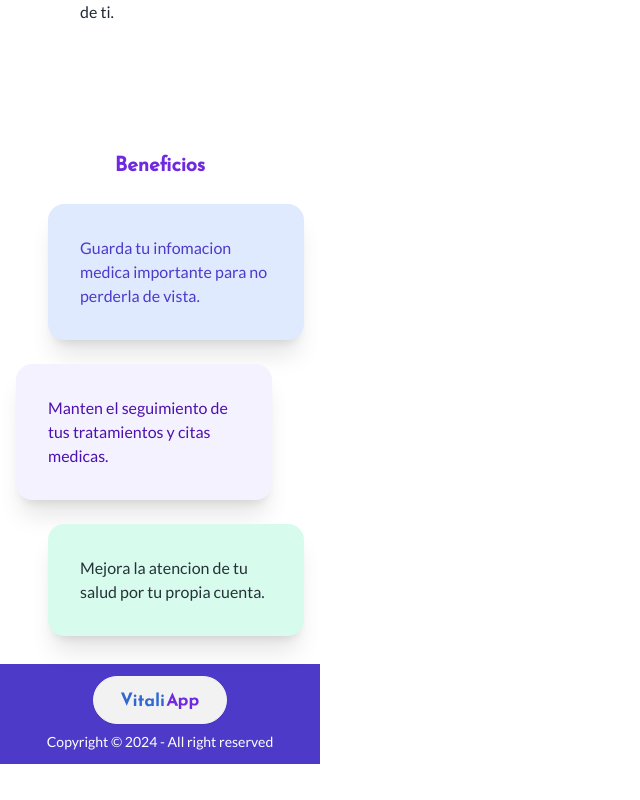
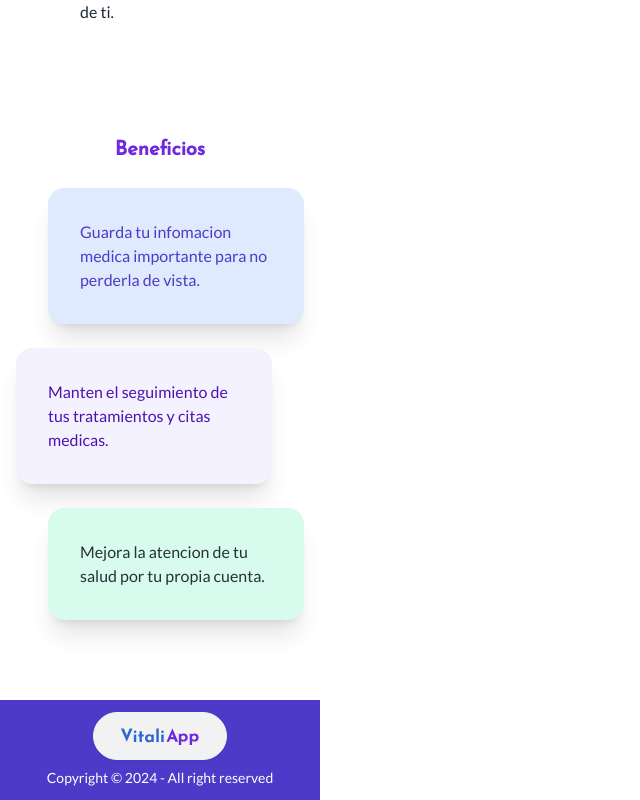
Before and after one commit to cuidat-28js/cuidat-app, a Next.js app: page /landing in a window 1280 px wide. Shown: the part 1817-2617 px from the top of the page, without its empty margins (0-640 px from the left). Before the commit the page ends 2581 px from the top, so only its background shows below. Built offline with nearby package versions, Linux system fonts and the light colour scheme.

Commit message:
mt changes

```diff
--- a/src/app/components/landing-components/Benefits.js
+++ b/src/app/components/landing-components/Benefits.js
@@ -3,8 +3,8 @@ import React from "react";
 export default function Benefits() {
   return (
     <React.Fragment>
-      <section>
-        <div className="flex mt-24 text-xl justify-center">
+      <section className="mb-20">
+        <div className="flex mt-20 text-xl justify-center">
           <h2 className="font-josefin-regular font-bold text-[#6F2ADF]">
             Beneficios
           </h2>
--- a/src/app/components/landing-components/Functions.js
+++ b/src/app/components/landing-components/Functions.js
@@ -5,7 +5,7 @@ export default function Functions() {
   return (
     <React.Fragment>
       <section>
-        <div className="justify-center mt-24">
+        <div className="justify-center mt-28">
           <h2 className="font-josefin-regular text-xl text-center font-bold text-[#6F2ADF]">
             Funcionalidades
           </h2>
--- a/src/app/components/landing-components/WhatInfo.js
+++ b/src/app/components/landing-components/WhatInfo.js
@@ -4,7 +4,7 @@ export default function WhatInfo() {
   return (
     <React.Fragment>
       <section>
-        <div className="flex justify-center mt-24 font-xl">
+        <div className="flex justify-center mt-20 font-xl">
           <h2 className="font-josefin-regular font-bold text-[#6F2ADF]">
             ¿Qué te ofrecemos?
           </h2>
```
